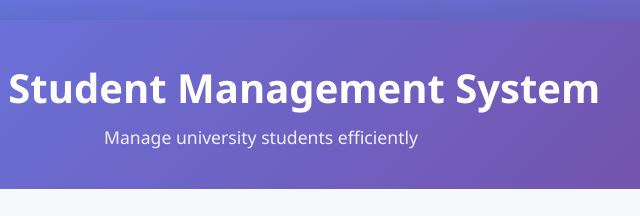
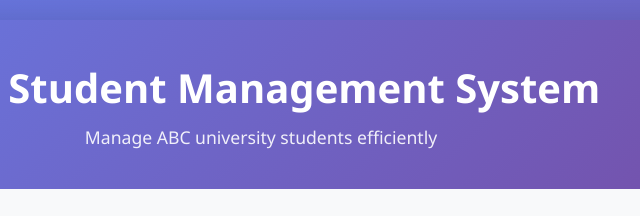
Before and after one commit to davidhevn/UIUX-FOR-CICD-FINAL-TEST, a plain HTML site: page index.html in a window 1280 px wide. Shown: the top 216 px of the page, 379-1019 px from the left. Drawn offline with Linux system fonts and the light colour scheme.

Commit message:
conflict test

```diff
--- a/index.html
+++ b/index.html
@@ -10,7 +10,7 @@
     <div class="container">
         <header>
             <h1>THE Student Management System</h1>
-            <p class="subtitle">Manage university students efficiently</p>
+            <p class="subtitle">Manage ABC university students efficiently</p>
         </header>
 
         <div class="actions-bar">
```
